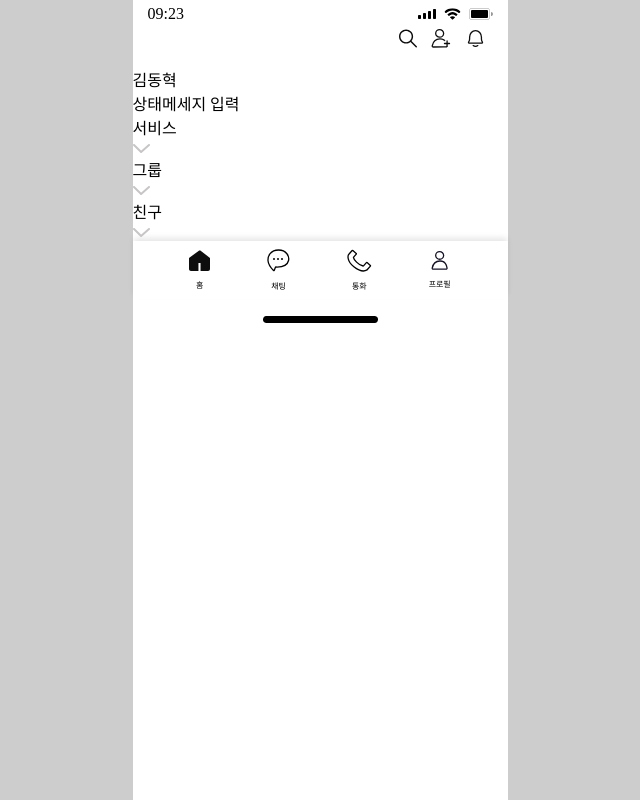
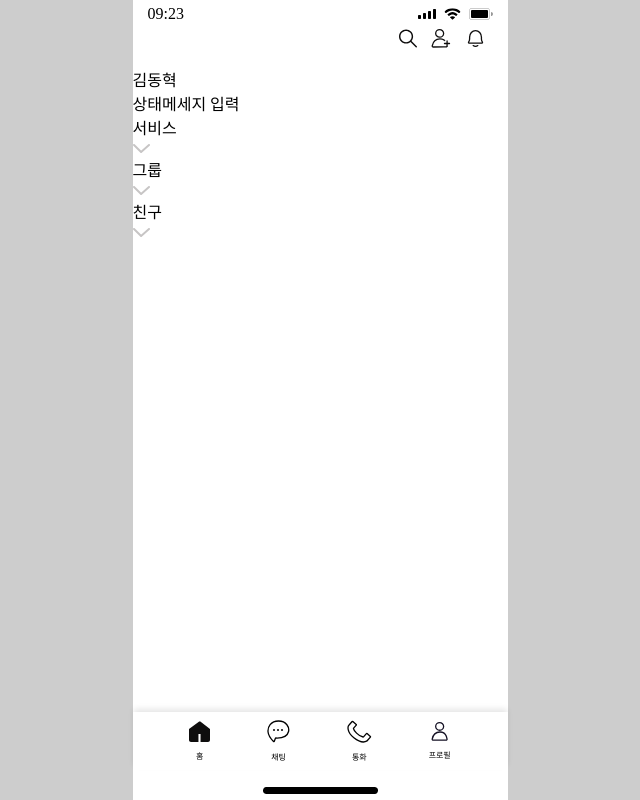
Before and after one commit to CEOS-Developers/react-messenger-19th, a React (Create React App) app: page / in a window 1280 px wide. Shown: the whole page, without its empty margins (320-960 px from the left). Built offline with nearby package versions, Linux system fonts and the light colour scheme.

Commit message:
feat: Footer 하단 절대위치 지정

```diff
--- a/src/pages/Main.tsx
+++ b/src/pages/Main.tsx
@@ -1,3 +1,4 @@
+import styled from 'styled-components';
 import Footer from '../components/common/Footer';
 import FooterMenu from '../components/common/FooterMenu';
 import Header from '../components/common/Header';
@@ -5,11 +6,19 @@ import UserList from '../components/units/Main/UserList';
 
 export default function Main(): JSX.Element {
 	return (
-		<div>
+		<div style={{ position: 'relative', height: '100%' }}>
 			<Header color="white" />
 			<UserList />
-			<FooterMenu />
-			<Footer />
+			<MainFooter>
+				<FooterMenu />
+				<Footer />
+			</MainFooter>
 		</div>
 	);
 }
+
+const MainFooter = styled.div`
+	width: 100%;
+	position: absolute;
+	bottom: 0;
+`;
```
